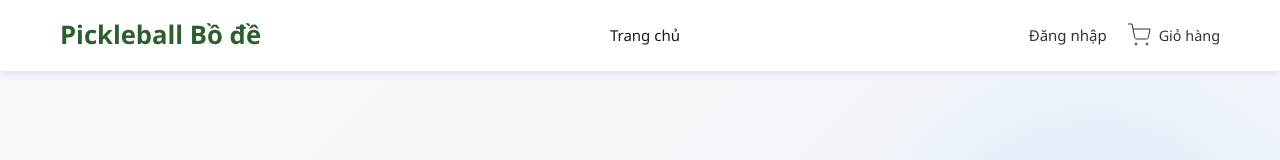
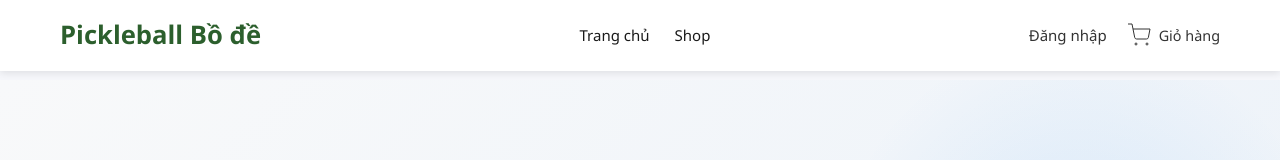
Before and after one commit to xuantien0201/DoAnQuanLyPickleBall, a React (Vite) app in the folder frontend/: page / in a window 1280 px wide. Shown: the top 160 px of the page. Built offline with nearby package versions, Linux system fonts and the light colour scheme; no server answers.

Commit message:
sua header

```diff
--- a/frontend/src/components/Header.jsx
+++ b/frontend/src/components/Header.jsx
@@ -55,16 +55,21 @@ const Header = () => {
             <nav className="nav">
               {/* <Link to="/">Trang chủ</Link>  */}
               {/* <Link to="/shop">Shop</Link> */}
-              {role !== "Nhân viên" && <Link to="/shop">Shop</Link> && <Link to="/">Trang chủ</Link>}
+              {role !== "Nhân viên" && (
+                <>
+                  <Link to="/">Trang chủ</Link>
+                  <Link to="/shop">Shop</Link>
+                </>
+              )}
 
               {/* Chỉ hiện menu Quản lý/Bán hàng cho Nhân viên hoặc Quản lý */}
               {(role === "Nhân viên") && (
                 <>
                   <Link to="/pos">Bán hàng tại quầy</Link>
-                <Link to="/calam">Đăng ký ca làm</Link>
+                  <Link to="/calam">Đăng ký ca làm</Link>
                 </>
               )}
-               {( role === "Quản lý") && (
+              {(role === "Quản lý") && (
                 <>
                   <Link to="/dat-san">Quản lý</Link>
                   <Link to="/pos">Bán hàng tại quầy</Link>
```
